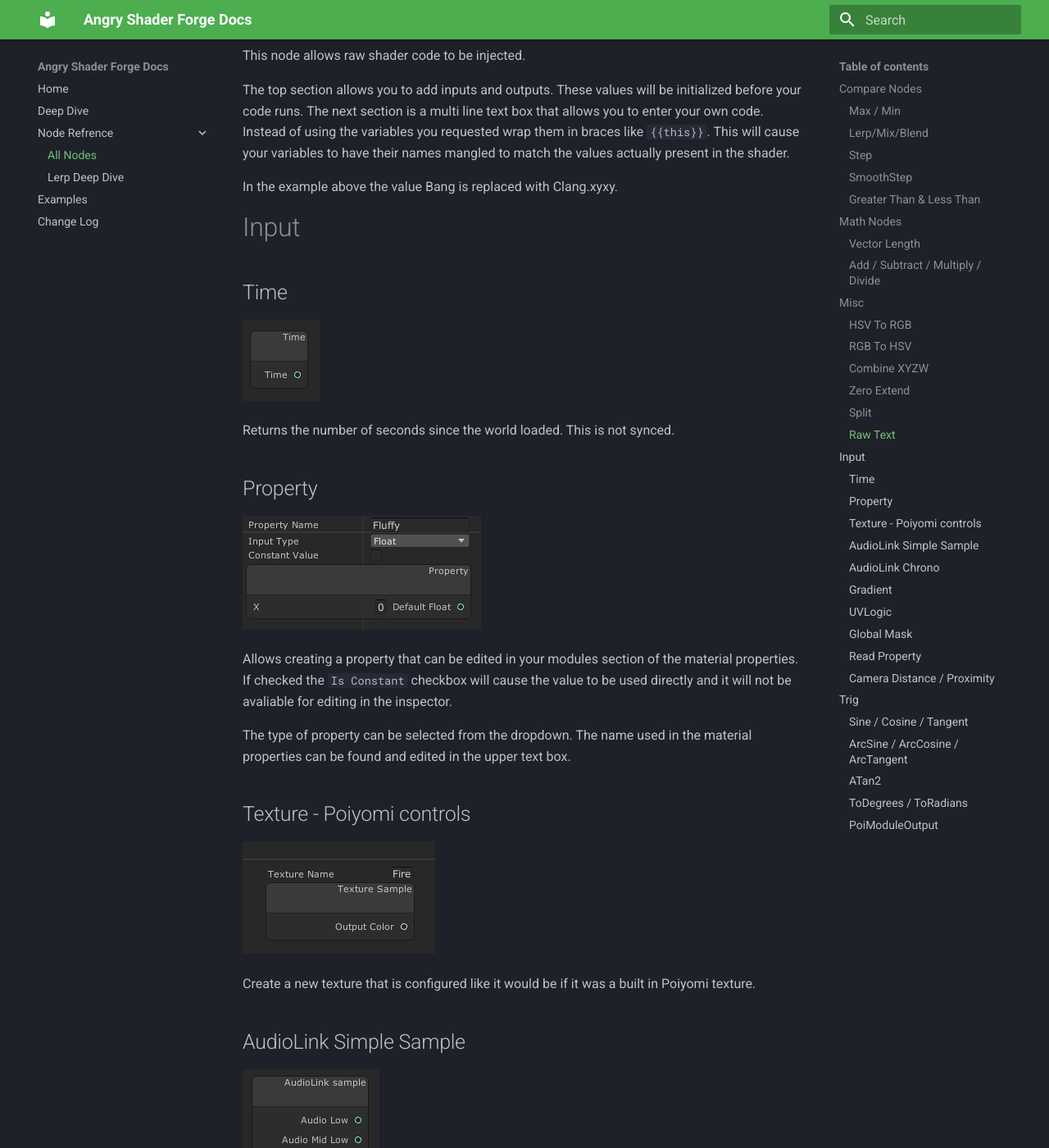
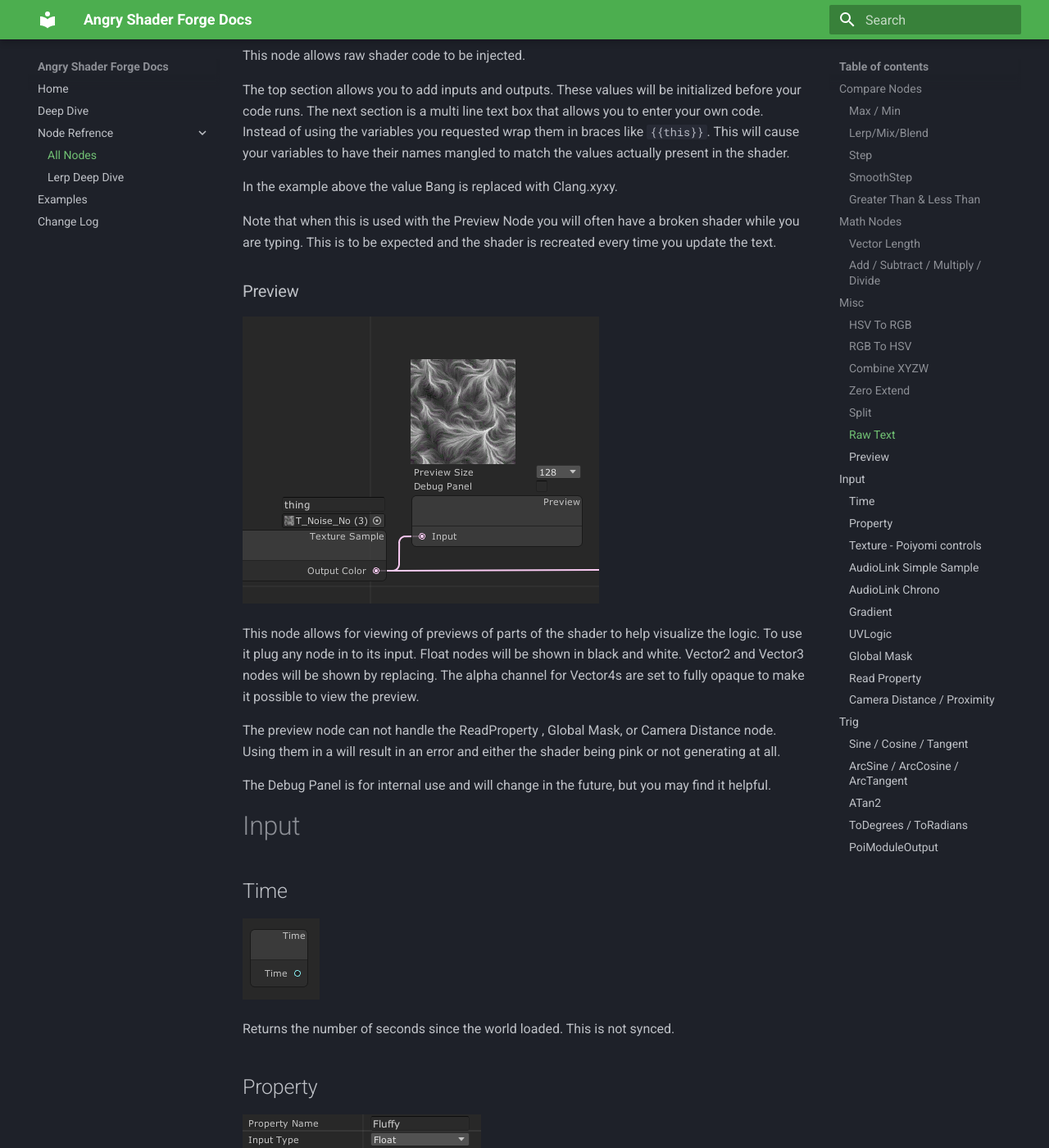
Before and after one commit to AngriestSCV/AngryShaderForgeDocumentation, an MkDocs documentation site: the page built from docs/nodes.md, in a window 1280 px wide and 1400 px high, scrolled down 3772 px. Shown: the whole window at 82% size. Built offline with MkDocs 1.6.1 and Material for MkDocs 9.7.7, drawn with Linux system fonts in a browser that asks for light colours; some of the changed text lies outside the part shown.

Commit message:
updated for preview node

```diff
--- a/docs/nodes.md
+++ b/docs/nodes.md
@@ -91,6 +91,25 @@ to have their names mangled to match the values actually present in the shader.
 
 In the example above the value Bang is replaced with Clang.xyxy.
 
+Note that when this is used with the Preview Node you will often have a broken
+shader while you are typing. This is to be expected and the shader is
+recreated every time you update the text.
+
+### Preview
+![preview](node-images/preview.png)
+
+This node allows for viewing of previews of parts of the shader to help
+visualize the logic.  To use it plug any node in to its input. Float nodes will
+be shown in black and white. Vector2 and Vector3 nodes will be shown by
+replacing. The alpha channel for Vector4s are set to fully opaque to make it
+possible to view the preview.
+
+The preview node can not handle the ReadProperty , Global Mask, or Camera
+Distance node. Using them in a will result in an error and either the shader
+being pink or not generating at all.
+
+The Debug Panel is for internal use and will change in the future, but you may find it helpful.
+
 #Input
 ## Time
 ![time](node-images/time.png)
@@ -143,12 +162,16 @@ This node provides access to the global masks you are use to in Poi.
 While there isn't much to see in the node editor the inspector uses the same
 dropdown that you can find in many other places in the shader.
 
+<h3><b><u>Note that this node is not currently compatiable with the Preview Node</u></b></h3>
+
 ## Read Property
 ![read-property](node-images/read-property.png)
 
 Just as the Poi Output node allows you to write properties this node enables
 you to read from them. This when used with the global mask node enables you to
 disable your node for certian parts of the mesh.
+
+<h3><b><u>Note that this node is not currently compatiable with the Preview Node</u></b></h3>
 
 ## Camera Distance / Proximity
 ![camera-distance](node-images/camera-distance.png)
@@ -157,6 +180,8 @@ This node provides the distance a pixel is from the camera.
 
 The world output is in world space.
 The object output is in local space to the object and it is effected by object scale.
+
+<h3><b><u>Note that this node is not currently compatiable with the Preview Node</u></b></h3>
 
 #Trig
 
```
Also changed, not shown: docs/node-images/preview.png (added).
